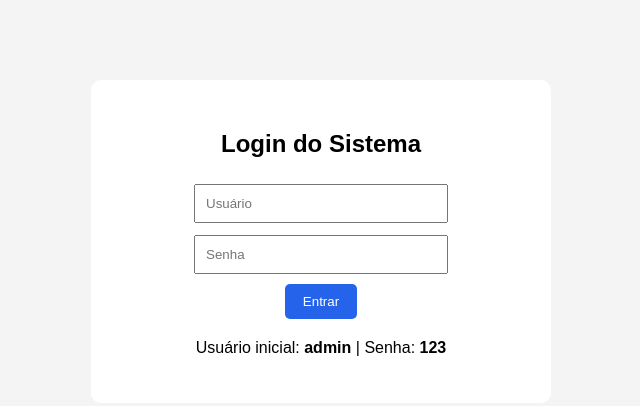
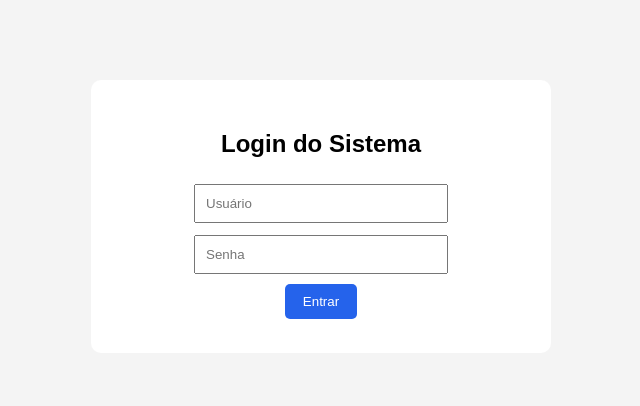
Before and after one commit to Mestreandrade/controle-estoque, a website: page index.html in a window 1280 px wide. Shown: the whole page, without its empty margins (319-959 px from the left). Drawn offline with Linux system fonts and the light colour scheme.

Commit message:
Remove credenciais da tela de login

```diff
--- a/index.html
+++ b/index.html
@@ -66,7 +66,6 @@
 
   <button class="btn-azul" onclick="fazerLogin()">Entrar</button>
 
-  <p>Usuário inicial: <b>admin</b> | Senha: <b>123</b></p>
 </div>
 
 <div id="sistema">
```
